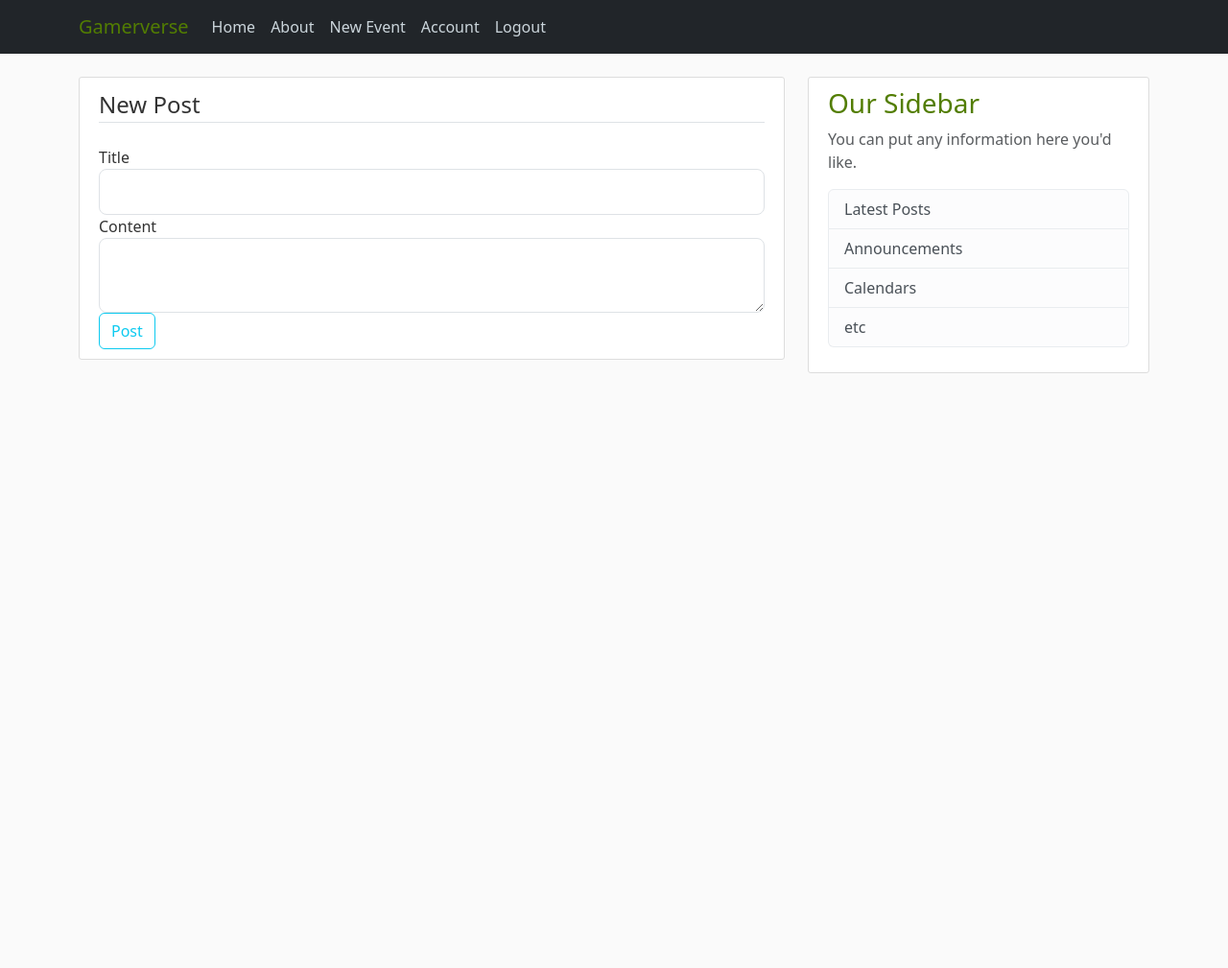
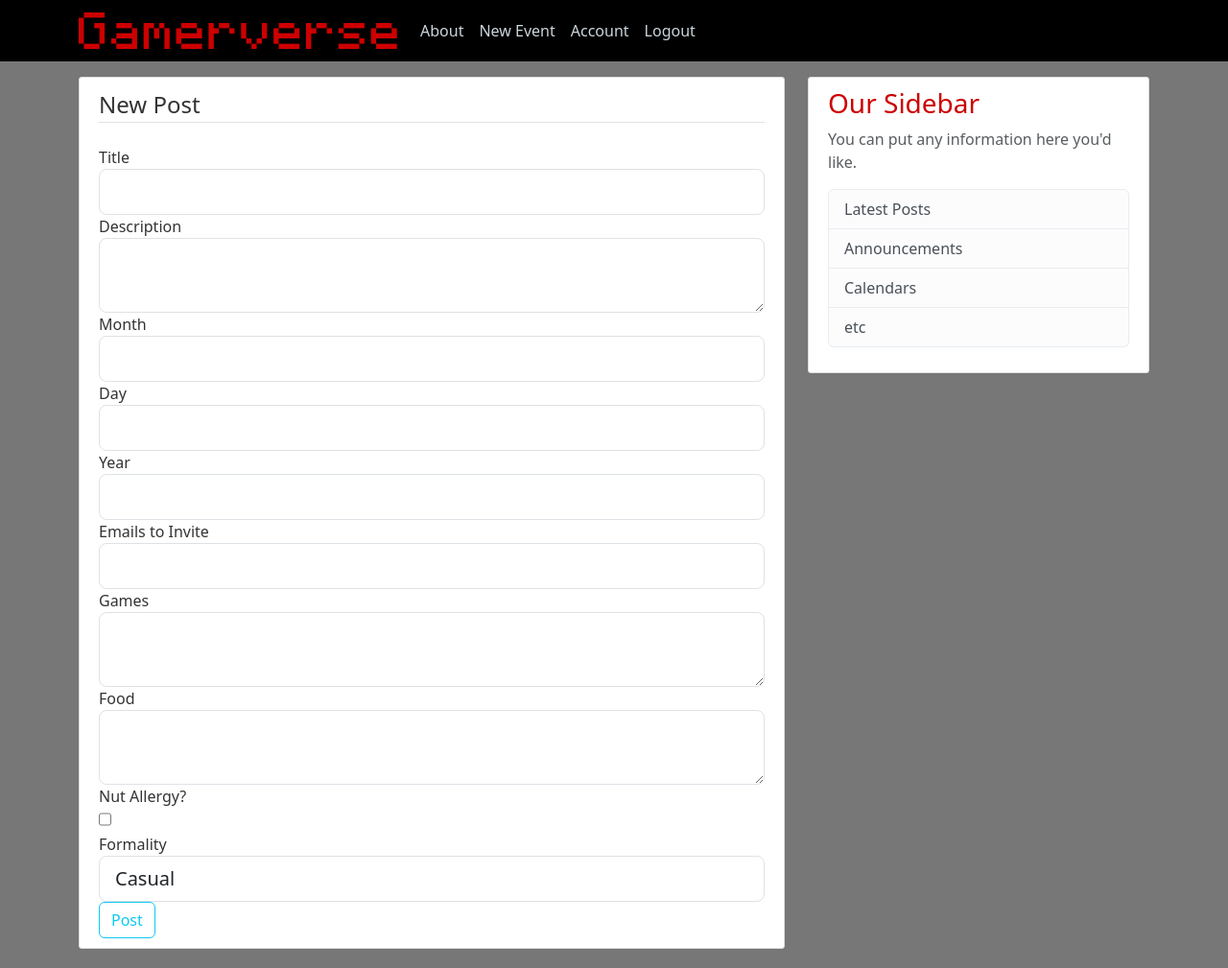
Before and after one commit to nrgrill/Gamerverse, a Flask app: page /post/new in a window 1280 px wide. Shown: the whole page at 96% size. Before the commit the page ends 389 px from the top, so only its background shows below. Run offline with Flask 3, Linux system fonts and the light colour scheme; a user stored in the database is signed in; some libraries are stand-ins or nearby versions.

Commit message:
Changed event form

```diff
--- a/Gamerverse/gamerverse/posts/forms.py
+++ b/Gamerverse/gamerverse/posts/forms.py
@@ -1,9 +1,18 @@
 from flask_wtf import FlaskForm
-from wtforms import StringField, SubmitField, TextAreaField
-from wtforms.validators import DataRequired
+from wtforms import StringField, SubmitField, TextAreaField, DateTimeField, EmailField, BooleanField, SelectField, IntegerField
+from wtforms.validators import DataRequired, NumberRange
 
 
-class PostForm(FlaskForm):
+class EventForm(FlaskForm):
     title = StringField('Title', validators=[DataRequired()])
-    content = TextAreaField('Content', validators=[DataRequired()])
+    description = TextAreaField('Description', validators=[DataRequired()])
+    month = IntegerField('Month', validators=[DataRequired(), NumberRange(min=1, max=12)])
+    day = IntegerField('Day', validators=[DataRequired(), NumberRange(min=1, max=31)])
+    year = IntegerField('Year', validators=[DataRequired(), NumberRange(min=2000, max=10000)])
+    attendees = EmailField('Emails to Invite', validators=[DataRequired()])
+    games = TextAreaField('Games', validators=[DataRequired()])
+    food = TextAreaField('Food', validators=[DataRequired()])
+    nut_allergy = BooleanField('Nut Allergy?', validators=[DataRequired()])
+    formality = SelectField('Formality', choices=['Casual', 'Fancy'])
+
     submit = SubmitField('Post')
--- a/Gamerverse/gamerverse/posts/routes.py
+++ b/Gamerverse/gamerverse/posts/routes.py
@@ -3,7 +3,7 @@ from flask import (render_template, url_for, flash,
 from flask_login import current_user, login_required
 from gamerverse import db
 from gamerverse.models import Post
-from gamerverse.posts.forms import PostForm
+from gamerverse.posts.forms import EventForm
 
 posts = Blueprint('posts', __name__)
 
@@ -11,7 +11,7 @@ posts = Blueprint('posts', __name__)
 @posts.route("/post/new", methods=['GET', 'POST'])
 @login_required
 def new_post():
-    form = PostForm()
+    form = EventForm()
     if form.validate_on_submit():
         post = Post(title=form.title.data, content=form.content.data, author=current_user)
         db.session.add(post)
@@ -34,7 +34,7 @@ def update_post(post_id):
     post = Post.query.get_or_404(post_id)
     if post.author != current_user:
         abort(403)
-    form = PostForm()
+    form = EventForm()
     if form.validate_on_submit():
         post.title = form.title.data
         post.content = form.content.data
--- a/Gamerverse/gamerverse/static/main.css
+++ b/Gamerverse/gamerverse/static/main.css
@@ -5,11 +5,15 @@ body {
 }
 
 h1, h2, h3, h4, h5, h6 {
-  color: #527d02;
+  color: #cc0000;
 }
 
-.bg-steel {
-  background-color: #5f788a;
+.bg-black {
+  background-color: #000000;
+}
+
+.bg-gray {
+  background-color: #777777;
 }
 
 .site-header .navbar-nav .nav-link {
@@ -79,6 +83,6 @@ a.article-title:hover {
   font-size: 2.5rem;
 }
 
-.gamer-green {
-  color: #527d02;
+.gamer-red {
+  color: #cc0000;
 }
--- a/Gamerverse/gamerverse/templates/create_post.html
+++ b/Gamerverse/gamerverse/templates/create_post.html
@@ -19,16 +19,120 @@
                 {% endif %}
             </div>
             <div class="form-group">
-                {{ form.content.label(class="form-control-label") }}
-                {% if form.content.errors %}
-                    {{ form.content(class="form-control form-control-lg is-invalid") }}
+                {{ form.description.label(class="form-control-label") }}
+                {% if form.description.errors %}
+                    {{ form.description(class="form-control form-control-lg is-invalid") }}
                     <div class="invalid-feedback">
-                        {% for error in form.content.errors %}
+                        {% for error in form.description.errors %}
                             <span>{{ error }}</span>
                         {% endfor %}
                     </div>
                 {% else %}
-                    {{ form.content(class="form-control form-control-lg") }}
+                    {{ form.description(class="form-control form-control-lg") }}
+                {% endif %}
+            </div>
+            <div class="form-group">
+                {{ form.month.label(class="form-control-label") }}
+                {% if form.month.errors %}
+                    {{ form.month(class="form-control form-control-lg is-invalid") }}
+                    <div class="invalid-feedback">
+                        {% for error in form.month.errors %}
+                            <span>{{ error }}</span>
+                        {% endfor %}
+                    </div>
+                {% else %}
+                    {{ form.month(class="form-control form-control-lg") }}
+                {% endif %}
+            </div>
+            <div class="form-group">
+                {{ form.day.label(class="form-control-label") }}
+                {% if form.day.errors %}
+                    {{ form.day(class="form-control form-control-lg is-invalid") }}
+                    <div class="invalid-feedback">
+                        {% for error in form.day.errors %}
+                            <span>{{ error }}</span>
+                        {% endfor %}
+                    </div>
+                {% else %}
+                    {{ form.day(class="form-control form-control-lg") }}
+                {% endif %}
+            </div>
+            <div class="form-group">
+                {{ form.year.label(class="form-control-label") }}
+                {% if form.year.errors %}
+                    {{ form.year(class="form-control form-control-lg is-invalid") }}
+                    <div class="invalid-feedback">
+                        {% for error in form.year.errors %}
+                            <span>{{ error }}</span>
+                        {% endfor %}
+                    </div>
+                {% else %}
+                    {{ form.year(class="form-control form-control-lg") }}
+                {% endif %}
+            </div>
+            <div class="form-group">
+                {{ form.attendees.label(class="form-control-label") }}
+                {% if form.attendees.errors %}
+                    {{ form.attendees(class="form-control form-control-lg is-invalid") }}
+                    <div class="invalid-feedback">
+                        {% for error in form.attendees.errors %}
+                            <span>{{ error }}</span>
+                        {% endfor %}
+                    </div>
+                {% else %}
+                    {{ form.attendees(class="form-control form-control-lg") }}
+                {% endif %}
+            </div>
+            <div class="form-group">
+                {{ form.games.label(class="form-control-label") }}
+                {% if form.games.errors %}
+                    {{ form.games(class="form-control form-control-lg is-invalid") }}
+                    <div class="invalid-feedback">
+                        {% for error in form.games.errors %}
+                            <span>{{ error }}</span>
+                        {% endfor %}
+                    </div>
+                {% else %}
+                    {{ form.games(class="form-control form-control-lg") }}
+                {% endif %}
+            </div>
+            <div class="form-group">
+                {{ form.food.label(class="form-control-label") }}
+                {% if form.food.errors %}
+                    {{ form.food(class="form-control form-control-lg is-invalid") }}
+                    <div class="invalid-feedback">
+                        {% for error in form.food.errors %}
+                            <span>{{ error }}</span>
+                        {% endfor %}
+                    </div>
+                {% else %}
+                    {{ form.food(class="form-control form-control-lg") }}
+                {% endif %}
+            </div>
+            <div class="form-group">
+                {{ form.nut_allergy.label(class="form-control-label") }}
+                {% if form.nut_allergy.errors %}
+                    {{ form.nut_allergy(class="form-control form-control-lg is-invalid") }}
+                    <div class="invalid-feedback">
+                        {% for error in form.nut_allergy.errors %}
+                            <span>{{ error }}</span>
+                        {% endfor %}
+                    </div>
+                {% else %}
+                    {{ form.nut_allergy(class="form-check") }}
+                {% endif %}
+            </div>
+            <div class="form-group">
+                {{ form.formality.label(class="form-control-label") }}
+                {% if form.formality.errors %}
+                    {{ form.formality(class="form-control form-control-lg is-invalid") }}
+                    <div class="invalid-feedback">
+                        {% for error in formality.errors %}
+                            <span>{{ error }}</span>
+                        {% endfor %}
+                    </div>
+                {% else %}
+                    {{ form.formality(class="form-control form-control-lg") }}
                 {% endif %}
             </div>
         </fieldset>
--- a/Gamerverse/gamerverse/templates/home.html
+++ b/Gamerverse/gamerverse/templates/home.html
@@ -16,9 +16,9 @@
     {% for page_num in posts.iter_pages(left_edge=1, right_edge=1, left_current=1, right_current=2) %}
       {% if page_num %}
         {% if posts.page == page_num %}
-          <a class="btn btn-info mb-4" href="{{ url_for('main.home', page=page_num) }}">{{ page_num }}</a>
+          <a class="btn btn-danger mb-4" href="{{ url_for('main.home', page=page_num) }}">{{ page_num }}</a>
         {% else %}
-          <a class="btn btn-outline-info mb-4" href="{{ url_for('main.home', page=page_num) }}">{{ page_num }}</a>
+          <a class="btn btn-outline-danger mb-4" href="{{ url_for('main.home', page=page_num) }}">{{ page_num }}</a>
         {% endif %}
       {% else %}
         ...
--- a/Gamerverse/gamerverse/templates/layout.html
+++ b/Gamerverse/gamerverse/templates/layout.html
@@ -16,17 +16,16 @@
         <title>Gamerverse</title>
     {% endif %}
 </head>
-<body>
+<body class="bg-gray">
     <header class="site-header">
-      <nav class="navbar navbar-expand-lg fixed-top bg-dark">
+      <nav class="navbar navbar-expand-lg fixed-top bg-dark bg-black">
         <div class="container">
-          <a class="navbar-brand mr-4 gamer-green" href="/">Gamerverse</a>
+          <a class="navbar-brand mr-4 gamer-red" href="{{ url_for('main.home') }}"><img src="{{ url_for('static', filename='logo.png') }}" height="38"></a>
           <button class="navbar-toggler" type="button" data-toggle="collapse" data-target="#navbarToggle" aria-controls="navbarToggle" aria-expanded="false" aria-label="Toggle navigation">
             <span class="navbar-toggler-icon"></span>
           </button>
           <div class="collapse navbar-collapse" id="navbarToggle">
             <div class="navbar-nav mr-auto">
-              <a class="nav-item nav-link" href="{{ url_for('main.home') }}">Home</a>
               <a class="nav-item nav-link" href="{{ url_for('main.about') }}">About</a>
             </div>
             <!-- Navbar Right Side -->
--- a/Gamerverse/gamerverse/users/routes.py
+++ b/Gamerverse/gamerverse/users/routes.py
@@ -20,7 +20,7 @@ def register():
         db.session.add(user)
         db.session.commit()
         flash('Your account has been created! You are now able to log in', 'success')
-        return redirect(url_for('users.login'))
+        return redirect(url_for('main.home'))
     return render_template('register.html', title='Register', form=form)
 
 
```
Also changed, not shown: Gamerverse/gamerverse/static/logo.png (added), Gamerverse/instance/site.db.
